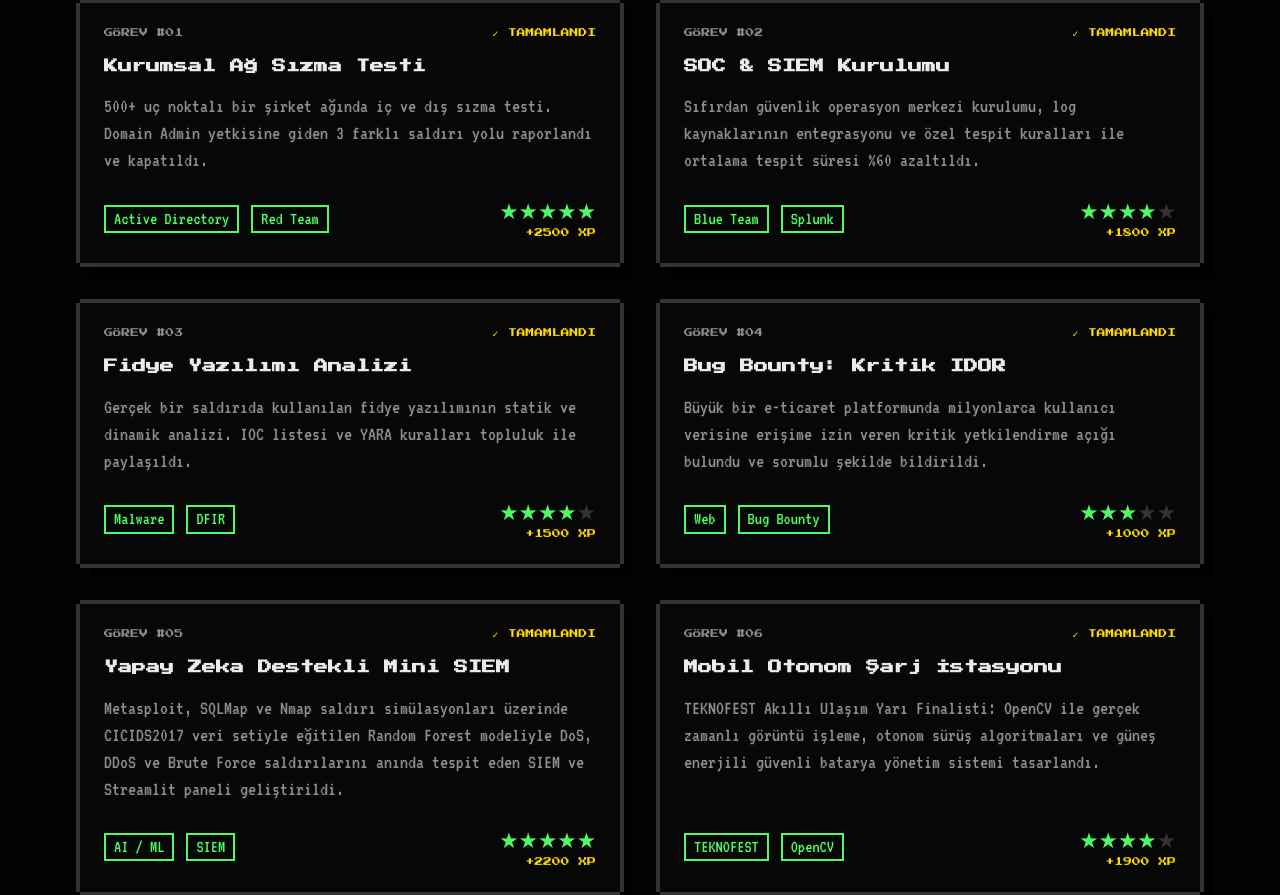
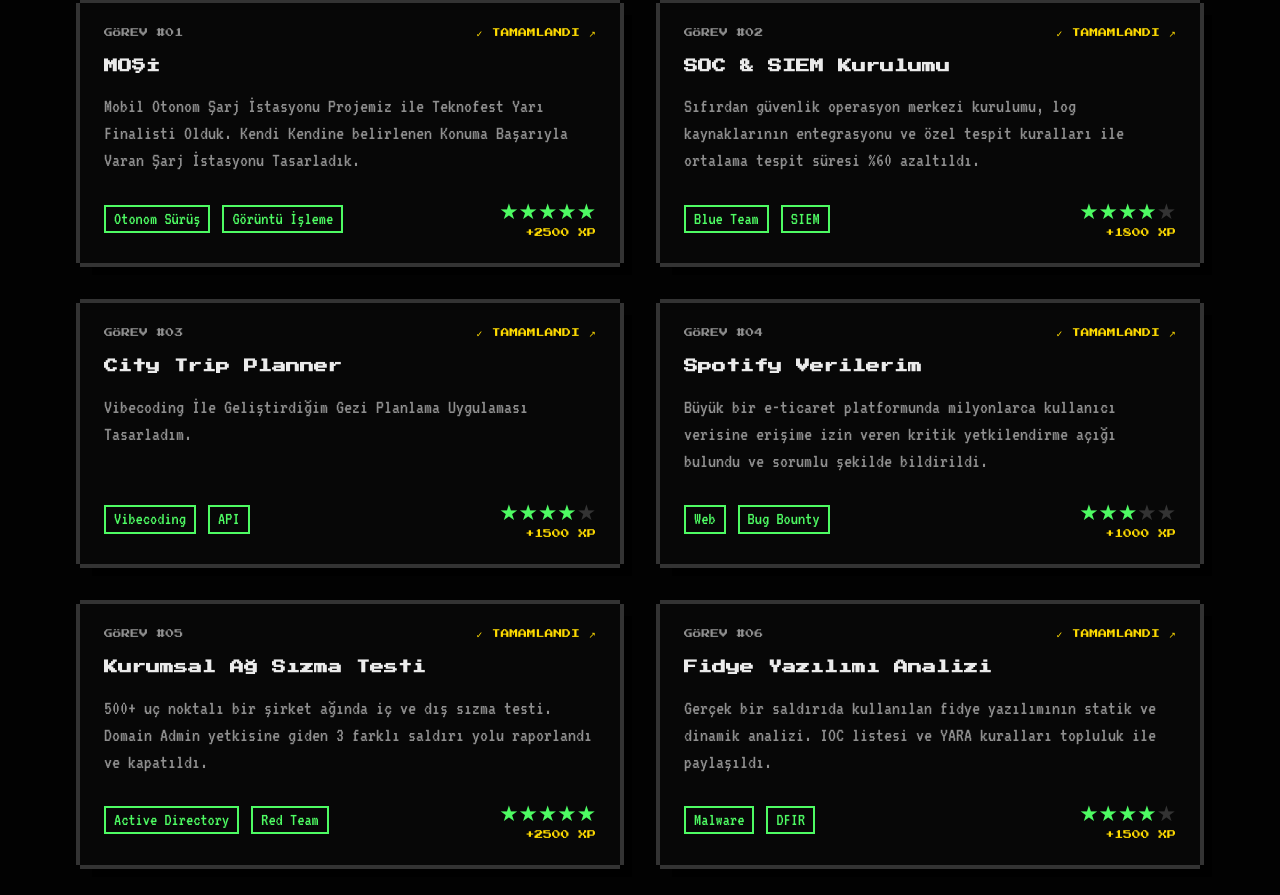
Before and after one commit to Yusufkursun/yusufkursun.github.io, a plain HTML site: page index.html in a window 1280 px wide. Shown: the part 2597-3492 px from the top of the page. Drawn offline with Linux system fonts and the light colour scheme.

Commit message:
Make quest cards clickable and update 6 quests on user template

```diff
--- a/index.html
+++ b/index.html
@@ -318,10 +318,127 @@
         </div>
 
         <div class="quests-grid">
-          <article class="pixel-panel quest-card">
+          <a
+            href="https://github.com/Yusufkursun"
+            target="_blank"
+            rel="noreferrer"
+            class="pixel-panel quest-card"
+          >
             <div class="quest-meta">
               <p class="text-muted">GÖREV #01</p>
-              <p class="text-primary">✓ TAMAMLANDI</p>
+              <p class="text-primary">✓ TAMAMLANDI ↗</p>
+            </div>
+            <h3 class="quest-title">MOŞİ</h3>
+            <p class="quest-desc">
+              Mobil Otonom Şarj İstasyonu Projemiz ile Teknofest Yarı Finalisti Olduk. Kendi Kendine belirlenen Konuma Başarıyla Varan Şarj İstasyonu Tasarladık.
+            </p>
+            <div class="quest-footer">
+              <div class="quest-tags">
+                <span class="quest-tag">Otonom Sürüş</span>
+                <span class="quest-tag">Görüntü İşleme</span>
+              </div>
+              <div style="text-align: right">
+                <p class="text-secondary" aria-label="Zorluk 5/5">★★★★★</p>
+                <p class="quest-reward">+2500 XP</p>
+              </div>
+            </div>
+          </a>
+
+          <a
+            href="https://github.com/Yusufkursun"
+            target="_blank"
+            rel="noreferrer"
+            class="pixel-panel quest-card"
+          >
+            <div class="quest-meta">
+              <p class="text-muted">GÖREV #02</p>
+              <p class="text-primary">✓ TAMAMLANDI ↗</p>
+            </div>
+            <h3 class="quest-title">SOC &amp; SIEM Kurulumu</h3>
+            <p class="quest-desc">
+              Sıfırdan güvenlik operasyon merkezi kurulumu, log kaynaklarının entegrasyonu ve özel
+              tespit kuralları ile ortalama tespit süresi %60 azaltıldı.
+            </p>
+            <div class="quest-footer">
+              <div class="quest-tags">
+                <span class="quest-tag">Blue Team</span>
+                <span class="quest-tag">SIEM</span>
+              </div>
+              <div style="text-align: right">
+                <p class="text-secondary" aria-label="Zorluk 4/5">
+                  ★★★★<span style="color: var(--border)">★</span>
+                </p>
+                <p class="quest-reward">+1800 XP</p>
+              </div>
+            </div>
+          </a>
+
+          <a
+            href="https://github.com/Yusufkursun"
+            target="_blank"
+            rel="noreferrer"
+            class="pixel-panel quest-card"
+          >
+            <div class="quest-meta">
+              <p class="text-muted">GÖREV #03</p>
+              <p class="text-primary">✓ TAMAMLANDI ↗</p>
+            </div>
+            <h3 class="quest-title">City Trip Planner</h3>
+            <p class="quest-desc">
+              Vibecoding İle Geliştirdiğim Gezi Planlama Uygulaması Tasarladım.
+            </p>
+            <div class="quest-footer">
+              <div class="quest-tags">
+                <span class="quest-tag">Vibecoding</span>
+                <span class="quest-tag">API</span>
+              </div>
+              <div style="text-align: right">
+                <p class="text-secondary" aria-label="Zorluk 4/5">
+                  ★★★★<span style="color: var(--border)">★</span>
+                </p>
+                <p class="quest-reward">+1500 XP</p>
+              </div>
+            </div>
+          </a>
+
+          <a
+            href="https://github.com/Yusufkursun"
+            target="_blank"
+            rel="noreferrer"
+            class="pixel-panel quest-card"
+          >
+            <div class="quest-meta">
+              <p class="text-muted">GÖREV #04</p>
+              <p class="text-primary">✓ TAMAMLANDI ↗</p>
+            </div>
+            <h3 class="quest-title">Spotify Verilerim</h3>
+            <p class="quest-desc">
+              Büyük bir e-ticaret platformunda milyonlarca kullanıcı verisine erişime izin veren
+              kritik yetkilendirme açığı bulundu ve sorumlu şekilde bildirildi.
+            </p>
+            <div class="quest-footer">
+              <div class="quest-tags">
+                <span class="quest-tag">Web</span>
+                <span class="quest-tag">Bug Bounty</span>
+              </div>
+              <div style="text-align: right">
+                <p class="text-secondary" aria-label="Zorluk 3/5">
+                  ★★★<span style="color: var(--border)">★★</span>
+                </p>
+                <p class="quest-reward">+1000 XP</p>
+              </div>
+            </div>
+          </a>
+
+          <a
+            href="https://github.com/Yusufkursun"
+            target="_blank"
+            rel="noreferrer"
+            class="pixel-panel quest-card"
+          >
+            <div class="quest-meta">
+              <p class="text-muted">GÖREV #05</p>
+              <p class="text-primary">✓ TAMAMLANDI ↗</p>
             </div>
             <h3 class="quest-title">Kurumsal Ağ Sızma Testi</h3>
             <p class="quest-desc">
@@ -338,36 +455,17 @@
                 <p class="quest-reward">+2500 XP</p>
               </div>
             </div>
-          </article>
+          </a>
 
-          <article class="pixel-panel quest-card">
+          <a
+            href="https://github.com/Yusufkursun"
+            target="_blank"
+            rel="noreferrer"
+            class="pixel-panel quest-card"
+          >
             <div class="quest-meta">
-              <p class="text-muted">GÖREV #02</p>
-              <p class="text-primary">✓ TAMAMLANDI</p>
-            </div>
-            <h3 class="quest-title">SOC &amp; SIEM Kurulumu</h3>
-            <p class="quest-desc">
-              Sıfırdan güvenlik operasyon merkezi kurulumu, log kaynaklarının entegrasyonu ve özel
-              tespit kuralları ile ortalama tespit süresi %60 azaltıldı.
-            </p>
-            <div class="quest-footer">
-              <div class="quest-tags">
-                <span class="quest-tag">Blue Team</span>
-                <span class="quest-tag">Splunk</span>
-              </div>
-              <div style="text-align: right">
-                <p class="text-secondary" aria-label="Zorluk 4/5">
-                  ★★★★<span style="color: var(--border)">★</span>
-                </p>
-                <p class="quest-reward">+1800 XP</p>
-              </div>
-            </div>
-          </article>
-
-          <article class="pixel-panel quest-card">
-            <div class="quest-meta">
-              <p class="text-muted">GÖREV #03</p>
-              <p class="text-primary">✓ TAMAMLANDI</p>
+              <p class="text-muted">GÖREV #06</p>
+              <p class="text-primary">✓ TAMAMLANDI ↗</p>
             </div>
             <h3 class="quest-title">Fidye Yazılımı Analizi</h3>
             <p class="quest-desc">
@@ -386,79 +484,7 @@
                 <p class="quest-reward">+1500 XP</p>
               </div>
             </div>
-          </article>
-
-          <article class="pixel-panel quest-card">
-            <div class="quest-meta">
-              <p class="text-muted">GÖREV #04</p>
-              <p class="text-primary">✓ TAMAMLANDI</p>
-            </div>
-            <h3 class="quest-title">Bug Bounty: Kritik IDOR</h3>
-            <p class="quest-desc">
-              Büyük bir e-ticaret platformunda milyonlarca kullanıcı verisine erişime izin veren
-              kritik yetkilendirme açığı bulundu ve sorumlu şekilde bildirildi.
-            </p>
-            <div class="quest-footer">
-              <div class="quest-tags">
-                <span class="quest-tag">Web</span>
-                <span class="quest-tag">Bug Bounty</span>
-              </div>
-              <div style="text-align: right">
-                <p class="text-secondary" aria-label="Zorluk 3/5">
-                  ★★★<span style="color: var(--border)">★★</span>
-                </p>
-                <p class="quest-reward">+1000 XP</p>
-              </div>
-            </div>
-          </article>
-
-          <article class="pixel-panel quest-card">
-            <div class="quest-meta">
-              <p class="text-muted">GÖREV #05</p>
-              <p class="text-primary">✓ TAMAMLANDI</p>
-            </div>
-            <h3 class="quest-title">Yapay Zeka Destekli Mini SIEM</h3>
-            <p class="quest-desc">
-              Metasploit, SQLMap ve Nmap saldırı simülasyonları üzerinde CICIDS2017 veri setiyle
-              eğitilen Random Forest modeliyle DoS, DDoS ve Brute Force saldırılarını anında tespit
-              eden SIEM ve Streamlit paneli geliştirildi.
-            </p>
-            <div class="quest-footer">
-              <div class="quest-tags">
-                <span class="quest-tag">AI / ML</span>
-                <span class="quest-tag">SIEM</span>
-              </div>
-              <div style="text-align: right">
-                <p class="text-secondary" aria-label="Zorluk 5/5">★★★★★</p>
-                <p class="quest-reward">+2200 XP</p>
-              </div>
-            </div>
-          </article>
-
-          <article class="pixel-panel quest-card">
-            <div class="quest-meta">
-              <p class="text-muted">GÖREV #06</p>
-              <p class="text-primary">✓ TAMAMLANDI</p>
-            </div>
-            <h3 class="quest-title">Mobil Otonom Şarj İstasyonu</h3>
-            <p class="quest-desc">
-              TEKNOFEST Akıllı Ulaşım Yarı Finalisti: OpenCV ile gerçek zamanlı görüntü işleme,
-              otonom sürüş algoritmaları ve güneş enerjili güvenli batarya yönetim sistemi
-              tasarlandı.
-            </p>
-            <div class="quest-footer">
-              <div class="quest-tags">
-                <span class="quest-tag">TEKNOFEST</span>
-                <span class="quest-tag">OpenCV</span>
-              </div>
-              <div style="text-align: right">
-                <p class="text-secondary" aria-label="Zorluk 4/5">
-                  ★★★★<span style="color: var(--border)">★</span>
-                </p>
-                <p class="quest-reward">+1900 XP</p>
-              </div>
-            </div>
-          </article>
+          </a>
         </div>
       </section>
 
--- a/script.js
+++ b/script.js
@@ -22,12 +22,12 @@ const STATIC_OUTPUTS = {
     { kind: "out", text: "Tersine Mühendislik....... ██████░░░░" },
   ],
   quests: [
+    { kind: "out", text: "[✓] MOŞİ ★★★★★" },
+    { kind: "out", text: "[✓] SOC & SIEM Kurulumu ★★★★" },
+    { kind: "out", text: "[✓] City Trip Planner ★★★★" },
+    { kind: "out", text: "[✓] Spotify Verilerim ★★★" },
     { kind: "out", text: "[✓] Kurumsal Ağ Sızma Testi ★★★★★" },
-    { kind: "out", text: "[✓] SOC & SIEM Kurulumu ★★★★" },
     { kind: "out", text: "[✓] Fidye Yazılımı Analizi ★★★★" },
-    { kind: "out", text: "[✓] Bug Bounty: Kritik IDOR ★★★" },
-    { kind: "out", text: "[✓] Yapay Zeka Destekli Mini SIEM ★★★★★" },
-    { kind: "out", text: "[✓] Mobil Otonom Şarj İstasyonu ★★★★" },
   ],
   certs: [
     { kind: "out", text: "🏆 OSCP — Offensive Security Certified Professional" },
--- a/styles.css
+++ b/styles.css
@@ -593,10 +593,12 @@ ul {
   display: flex;
   flex-direction: column;
   padding: 1.5rem;
-  transition: transform 75ms ease;
+  cursor: pointer;
+  transition: transform 75ms ease, box-shadow 150ms ease;
 }
 
 .quest-card:hover {
+  --frame: var(--secondary);
   transform: translateY(-4px);
 }
 
```
